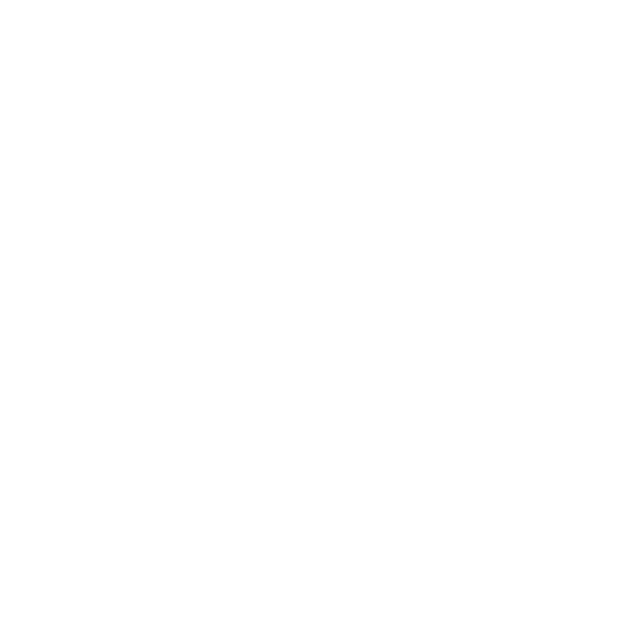
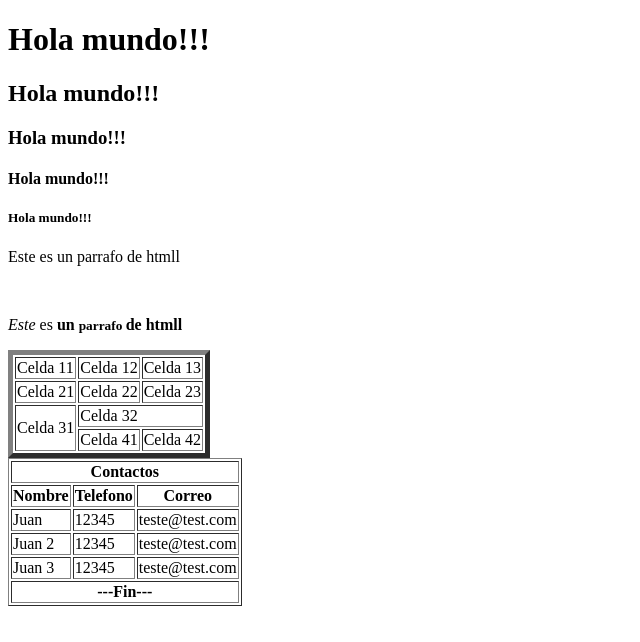
Before and after one commit to Camilo4232/appWeb1, a plain HTML site: page index.html in a window 1280 px wide. Shown: the whole page, without its empty margins (0-640 px from the left). Drawn offline with Linux system fonts and the light colour scheme.

Commit message:
Se agregaron titulos y tablas con valores de nombre, tel, correo

```diff
--- a/index.html
+++ b/index.html
@@ -6,5 +6,76 @@
     </head>
     <body>
 
+        <h1>Hola mundo!!!</h1>
+        <h2>Hola mundo!!!</h2>
+        <h3>Hola mundo!!!</h3>
+        <h4>Hola mundo!!!</h4>
+        <h5>Hola mundo!!!</h5>
+
+        <p>
+            Este es un parrafo de htmll
+        </p>
+
+        <br>
+
+        <p>
+            <i> Este </i> es <strong> un <small> parrafo </small> de htmll </strong>
+        </p>
+        <table border="5">
+            <tr>
+                <td>Celda 11</td>
+                <td>Celda 12</td>
+                <td>Celda 13</td>
+            </tr>
+            <tr>
+                <td>Celda 21</td>
+                <td>Celda 22</td>
+                <td>Celda 23</td>
+            </tr>
+            <tr>
+                <td rowspan="2">Celda 31</td>
+                <td colspan="2">Celda 32</td>
+            </tr>
+            <tr>
+                <td>Celda 41</td>
+                <td>Celda 42</td>
+            </tr>
+        </table>
+        <table border="1">
+            <thead>
+                <tr>
+                    <th colspan="3">Contactos</th>
+                </tr>
+                <tr>
+                    <th>Nombre</th>
+                    <th>Telefono</th>
+                    <th>Correo</th>
+                </tr>
+            </thead>
+            <tbody>
+                <tr>
+                    <td>Juan</td>
+                    <td>12345</td>
+                    <td>teste@test.com</td>
+                </tr>
+                <tr>
+                    <td>Juan 2</td>
+                    <td>12345</td>
+                    <td>teste@test.com</td>
+                </tr>
+                <tr>
+                    <td>Juan 3</td>
+                    <td>12345</td>
+                    <td>teste@test.com</td>
+                </tr>
+            </tbody>
+            <tfoot>
+                <tr>
+                    <th colspan="3">---Fin---</th>
+                </tr>
+            </tfoot>
+
+        </table>
+
     </body>
 </html>
```
